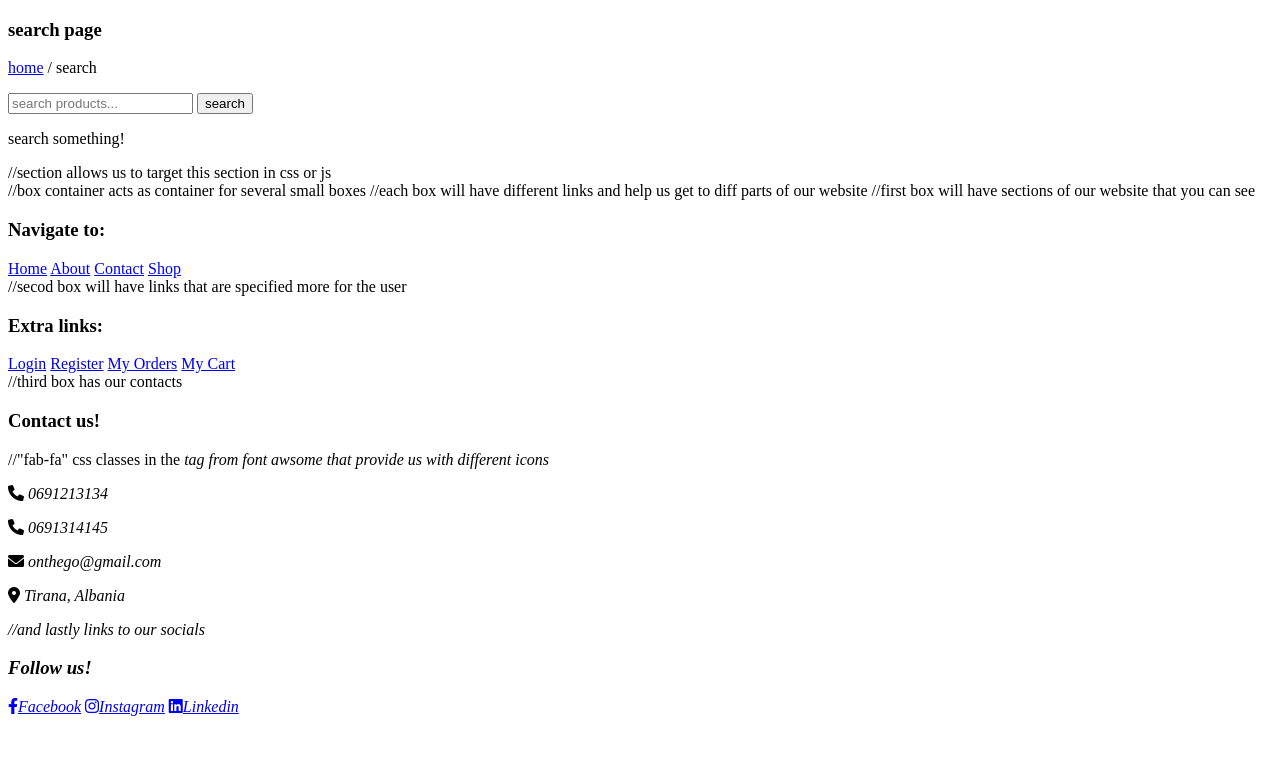
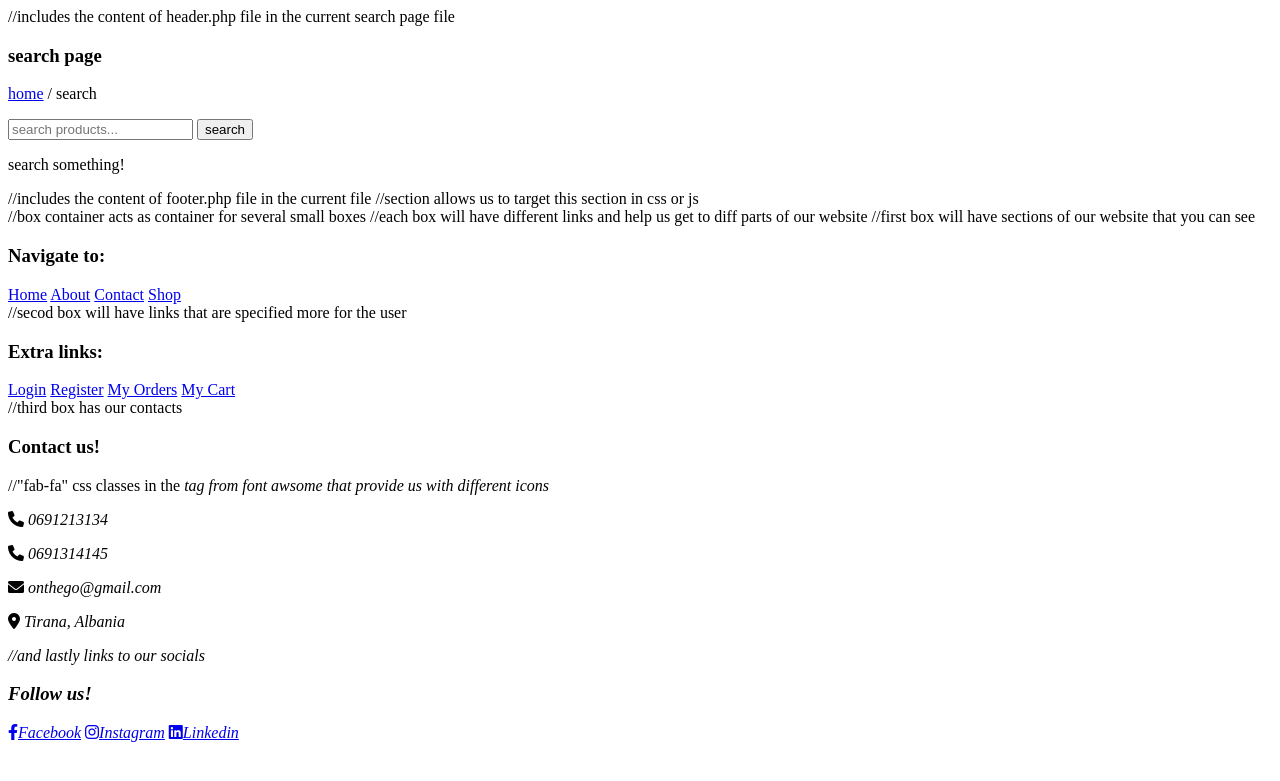
Before and after one commit to XhesBaze/CarShopWEBProject, a PHP site: page /search_page.php in a window 1280 px wide. Shown: the top 781 px of the page. Run offline with PHP 8.4, Linux system fonts and the light colour scheme; a user stored in the database is signed in.

Commit message:
Update search_page.php (added comments)

```diff
--- a/phpFiles/search_page.php
+++ b/phpFiles/search_page.php
@@ -1,57 +1,74 @@
 <?php
-
+// includes the "config.php" file
 @include 'config.php';
 
+//start a new session
 session_start();
 
+//retrieves the user id from the session
 $user_id = $_SESSION['user_id'];
 
+//if the user id is not set then the user will be directed to the login.php page
 if(!isset($user_id)){
    header('location:login.php');
 }
 
+// processes the "add_to_wishlist" form submission
 if(isset($_POST['add_to_wishlist'])){
-
+//retrieves the product details from the form data such as id , price,name and image
     $product_id = $_POST['product_id'];
     $product_name = $_POST['product_name'];
     $product_price = $_POST['product_price'];
     $product_image = $_POST['product_image'];
 
+
+  //checking if the product is already in the wishlist.
     $check_wishlist_numbers = mysqli_query($conn, "SELECT * FROM `wishlist` WHERE name = '$product_name' AND user_id = '$user_id'") or die('query failed');
-
+//checking if the product is already selected in the cart
     $check_cart_numbers = mysqli_query($conn, "SELECT * FROM `cart` WHERE name = '$product_name' AND user_id = '$user_id'") or die('query failed');
 
+   // adding the product to the wishlist, cart, or displays a message based on the conditions.
     if(mysqli_num_rows($check_wishlist_numbers) > 0){
         $message[] = 'already added to wishlist';
     }elseif(mysqli_num_rows($check_cart_numbers) > 0){
         $message[] = 'already added to cart';
     }else{
+       //by this query we insert a new row in the wishlist table with the provided value , user id , product id , product name and price
         mysqli_query($conn, "INSERT INTO `wishlist`(user_id, pid, name, price, image) VALUES('$user_id', '$product_id', '$product_name', '$product_price', '$product_image')") or die('query failed');
-        $message[] = 'product added to wishlist';
+       //a success message will be stored.
+       $message[] = 'product added to wishlist';
     }
 
 }
 
+//processes the "add_to_cart" form submission
 if(isset($_POST['add_to_cart'])){
-
+//Retrieves the product details from the form
     $product_id = $_POST['product_id'];
     $product_name = $_POST['product_name'];
     $product_price = $_POST['product_price'];
     $product_image = $_POST['product_image'];
     $product_quantity = $_POST['product_quantity'];
 
+   //check if the product is already in the cart.
     $check_cart_numbers = mysqli_query($conn, "SELECT * FROM `cart` WHERE name = '$product_name' AND user_id = '$user_id'") or die('query failed');
 
+   //check if the product is already in the cart.
     if(mysqli_num_rows($check_cart_numbers) > 0){
         $message[] = 'already added to cart';
     }else{
 
+       //by this query we can retrieve rows from the wishlist table that matches the specified product name and user id
         $check_wishlist_numbers = mysqli_query($conn, "SELECT * FROM `wishlist` WHERE name = '$product_name' AND user_id = '$user_id'") or die('query failed');
 
-        if(mysqli_num_rows($check_wishlist_numbers) > 0){
+       //check if nr of rows in wishlist table is greater than 0 and if so there are items in the table that matches the specified
+       //conditions
+        if(mysqli_num_rows($check_wishlist_numbers) > 0)
+        {
+           // if so then rows will be deleted from the wishlist table with the specific product name and user id
             mysqli_query($conn, "DELETE FROM `wishlist` WHERE name = '$product_name' AND user_id = '$user_id'") or die('query failed');
         }
-
+//by this query a new row in the cart table with the provided valye user id product id, name , price, quantity and image
         mysqli_query($conn, "INSERT INTO `cart`(user_id, pid, name, price, quantity, image) VALUES('$user_id', '$product_id', '$product_name', '$product_price', '$product_quantity', '$product_image')") or die('query failed');
         $message[] = 'product added to cart';
     }
@@ -77,6 +94,7 @@ if(isset($_POST['add_to_cart'])){
 </head>
 <body>
 
+  //includes the content of header.php file in the current search page file
 <?php @include 'header.php'; ?>
 
 <section class="heading">
@@ -96,19 +114,39 @@ if(isset($_POST['add_to_cart'])){
    <div class="box-container">
 
       <?php
+      // retrieve  the search box input
         if(isset($_POST['search_btn'])){
+           //using escape function to escape special characters in the search box string.
+         //takes the value of the search box input field from the $ post superglobal array which contains data
+          //submitted through a form using the HTTP POST method.
          $search_box = mysqli_real_escape_string($conn, $_POST['search_box']);
+
+           //query to select all rows from the products table where the name column matches
+           //the search criteria specified by the $search_box variable
          $select_products = mysqli_query($conn, "SELECT * FROM `products` WHERE name LIKE '%{$search_box}%'") or die('query failed');
+
+           //check if the number of rows returned by the $select_products query is greater than 0.
          if(mysqli_num_rows($select_products) > 0){
+            //loop that iterates through each row of the result set returned by the query ($select_products), by using  the mysqli_fetch_assoc()
+            //function to fetch the current row as an associative array and assigns it to the $fetch_products variable.
             while($fetch_products = mysqli_fetch_assoc($select_products)){
       ?>
       <form action="" method="POST" class="box">
+         //a link with eye icon will be created that directs the user to view page with a query parameter pid containing
+         //the specific product id
          <a href="view_page.php?pid=<?php echo $fetch_products['id']; ?>" class="fas fa-eye"></a>
+         //a div element with the class price is created, and so the product price will be displayed
          <div class="price">$<?php echo $fetch_products['price']; ?>/-</div>
+         //img element that will display an image , url is used as source for the img tag
          <img src="uploaded_img/<?php echo $fetch_products['image']; ?>" alt="" class="image">
+         //the value of the name is retrieved using echo $fetch_products['name'].
          <div class="name"><?php echo $fetch_products['name']; ?></div>
+         /initial value of the input field is 1 , min=0 specifies that the minimum allowed value
+         //for the input is 0 and the qty for style purposes.
          <input type="number" name="product_quantity" value="1" min="0" class="qty">
-         <input type="hidden" name="product_id" value="<?php echo $fetch_products['id']; ?>">
+         //hidden input field is storing product id which can be accessed and
+         //processed on the server-side when the form is submitted.
+       <input type="hidden" name="product_id" value="<?php echo $fetch_products['id']; ?>">
          <input type="hidden" name="product_name" value="<?php echo $fetch_products['name']; ?>">
          <input type="hidden" name="product_price" value="<?php echo $fetch_products['price']; ?>">
          <input type="hidden" name="product_image" value="<?php echo $fetch_products['image']; ?>">
@@ -132,7 +170,7 @@ if(isset($_POST['add_to_cart'])){
 
 
 
-
+//includes the content of footer.php file in the current file
 <?php @include 'footer.php'; ?>
 
 <script src="js/script.js"></script>
```
